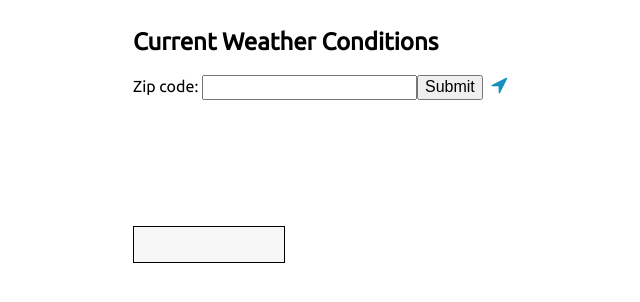
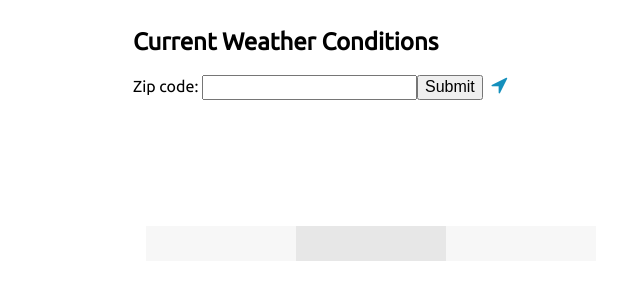
Before and after one commit to Dodenbier-Robbie/dodenbier-robbie.github.io, a PHP site: page /cit261/project.html in a window 1280 px wide. Shown: the top 302 px of the page, without its empty margins (7-647 px from the left). Run offline with PHP 8.4, Linux system fonts and the light colour scheme.

Commit message:
Project HTML

```diff
--- a/cit261/project.html
+++ b/cit261/project.html
@@ -27,12 +27,26 @@
             <div id="dailyHigh"></div>
             <div id="dailyLow"></div>
         </div>
-        <div class="todayForecast">
+        <div class="todayForecast today">
             <div id="dayImage"></div>
             <div id="dayDay"></div>
             <div id="dayDate"></div>
             <div id="dayHigh"></div>
             <div id="dayCondition"></div>
         </div>
+        <div class="todayForecast night">
+            <div id="nightImage"></div>
+            <div id="nightDay"></div>
+            <div id="nightDate"></div>
+            <div id="nightLow"></div>
+            <div id="nightCondition"></div>
+        </div>
+        <div class="todayForecast tomorrow">
+            <div id="tomorrowImage"></div>
+            <div id="tomorrowDay"></div>
+            <div id="tomorrowDate"></div>
+            <div id="tomorrowHigh"></div>
+            <div id="tomorrowCondition"></div>
+        </div>
     </body>
 </html>
--- a/cit261/scripts/location.js
+++ b/cit261/scripts/location.js
@@ -90,6 +90,7 @@ function weatherForecastJSON(lat, long) {
               var tomorrowConditions = response.forecast.simpleforecast.forecastday[2].conditions;
               var tomorrowMonth = response.forecast.simpleforecast.forecastday[2].date.month;
               var tomorrowDay = response.forecast.simpleforecast.forecastday[2].date.day;
+              var tomorrowHigh = response.forecast.simpleforecast.forecastday[2].high.fahrenheit;
 
               if(currentIcon == "nt_clear") {
                   var currentImage = '<img src="https://icons.wxug.com/i/c/v4/31.svg" />';
@@ -110,11 +111,24 @@ function weatherForecastJSON(lat, long) {
               document.getElementById("weatherImage").innerHTML = currentImage;
               document.getElementById("dailyHigh").innerHTML = currentHigh + "&deg; F | ";
               document.getElementById("dailyLow").innerHTML = currentLow + "&deg; F";
+
               document.getElementById("dayImage").innerHTML = dayImage;
               document.getElementById("dayDay").innerHTML = dayDayName;
               document.getElementById("dayCondition").innerHTML = dayCondition;
               document.getElementById("dayDate").innerHTML = dayMonth + "/" + dayDay;
-              document.getElementById("dayHigh").innerHTML = "HIGH " + currentHigh + "&deg; F";
+              document.getElementById("dayHigh").innerHTML = "HIGH<b> " + currentHigh + "</b>&deg; F";
+
+              document.getElementById("nightImage").innerHTML = nightImage;
+              document.getElementById("nightDay").innerHTML = nightDayName;
+              document.getElementById("nightCondition").innerHTML = nightConditions;
+              document.getElementById("nightDate").innerHTML = nightMonth + "/" + nightDay;
+              document.getElementById("nightLow").innerHTML = "LOW<b> " + currentLow + "</b>&deg; F";
+
+              document.getElementById("tomorrowImage").innerHTML = tomorrowImage;
+              document.getElementById("tomorrowDay").innerHTML = tomorrowDayName;
+              document.getElementById("tomorrowCondition").innerHTML = tomorrowConditions;
+              document.getElementById("tomorrowDate").innerHTML = tomorrowMonth + "/" + tomorrowDay;
+              document.getElementById("tomorrowHigh").innerHTML = "HIGH<b>  " + tomorrowHigh + "</b>&deg; F";
 
               weatherConditionsJSON(lat, long);
           }
--- a/cit261/styles/project.css
+++ b/cit261/styles/project.css
@@ -50,17 +50,16 @@
 
 .todayForecast {
     position: relative;
+    text-align: center;
     top: 50px;
-    width: 125px;
-    border: 1px solid black;
+    width: 150px;
     display: block;
     background-color: #F7F7F7;
     padding-bottom: 25px;
-    padding-left: 25px;
     padding-top: 10px;
+    float: left;
 }
 
-#dayImage {
-    width: 5px;
-    padding-left: 15%;
+.todayForecast.night {
+    background-color: #E7E7E7;
 }
```
